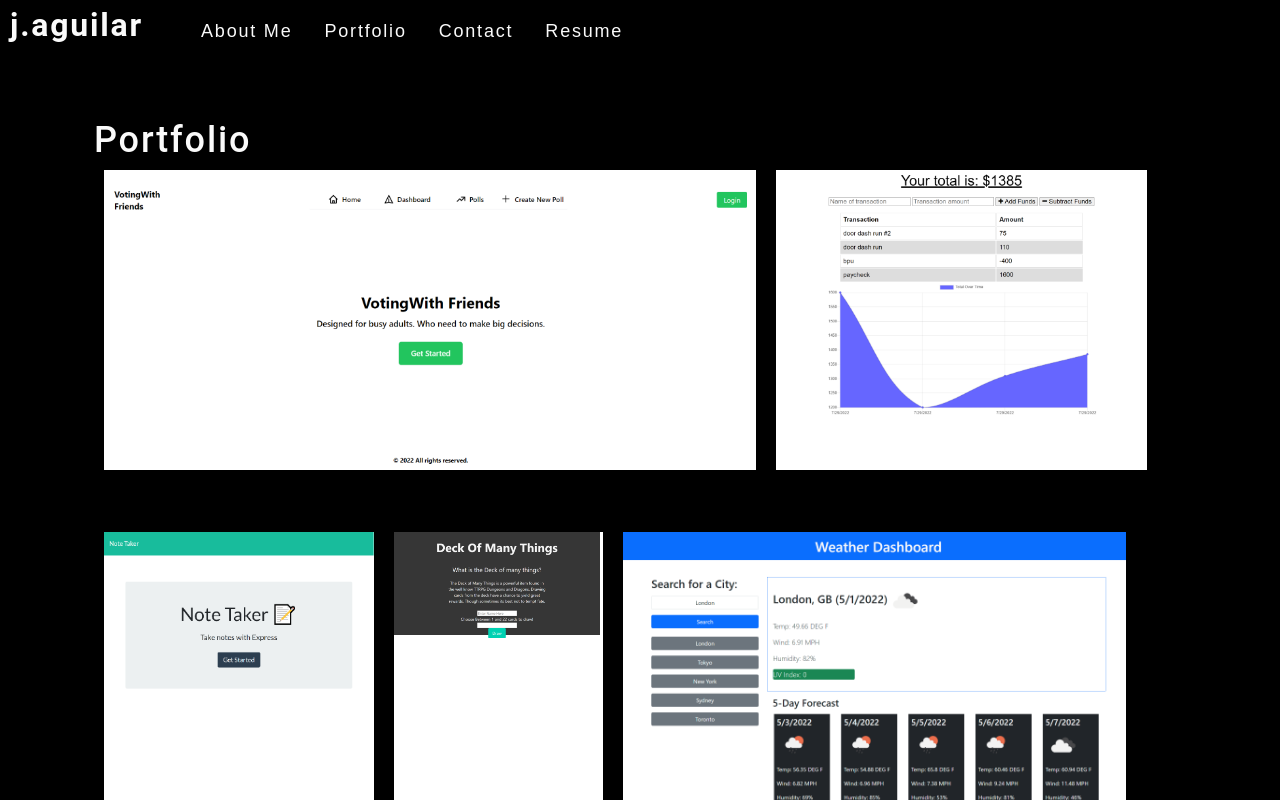
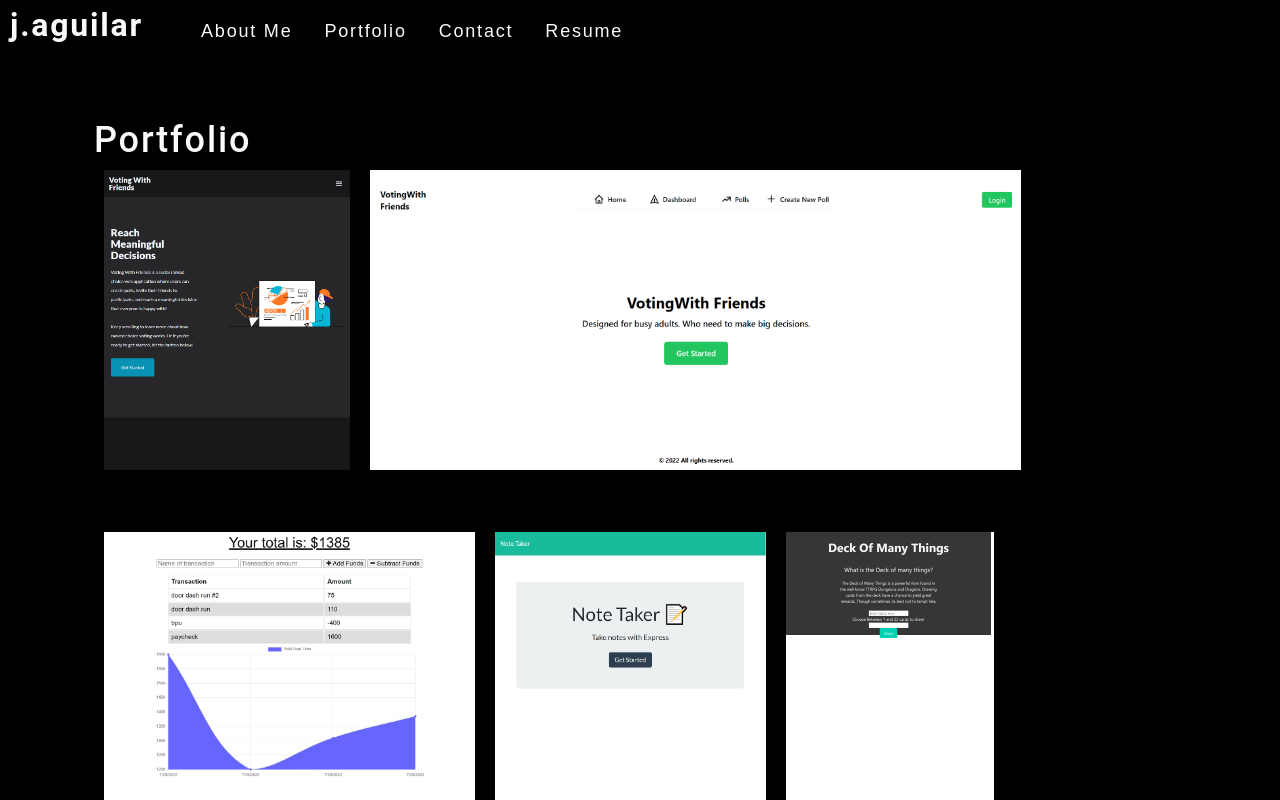
Before and after one commit to jaguilar95/yellow-nickel-hound, a React (Create React App) app: page / in a window 1280 px wide. Both pictures are taken after a click on the element "Portfolio". Shown: the top 800 px of the page. Built offline with nearby package versions, Linux system fonts and the light colour scheme.

Commit message:
added final project

```diff
--- a/src/components/ProjectList/index.js
+++ b/src/components/ProjectList/index.js
@@ -2,6 +2,12 @@ import React from "react";
 
 function ProjectList() {
   const photos = [
+    {
+      name: "Voting with Friends v.2",
+      description: "Vote with friends, now in react!",
+      docName: "shielded-bastion-93901.herokuapp.com_.png",
+      github: "https://github.com/votingwithfriends/votingwithfriends",
+    },
     {
       name: "Voting with Friends",
       description: "Create polls and share with friends",
```
Also changed, not shown: src/assets/ProjectList/shielded-bastion-93901.herokuapp.com_.png (added).
